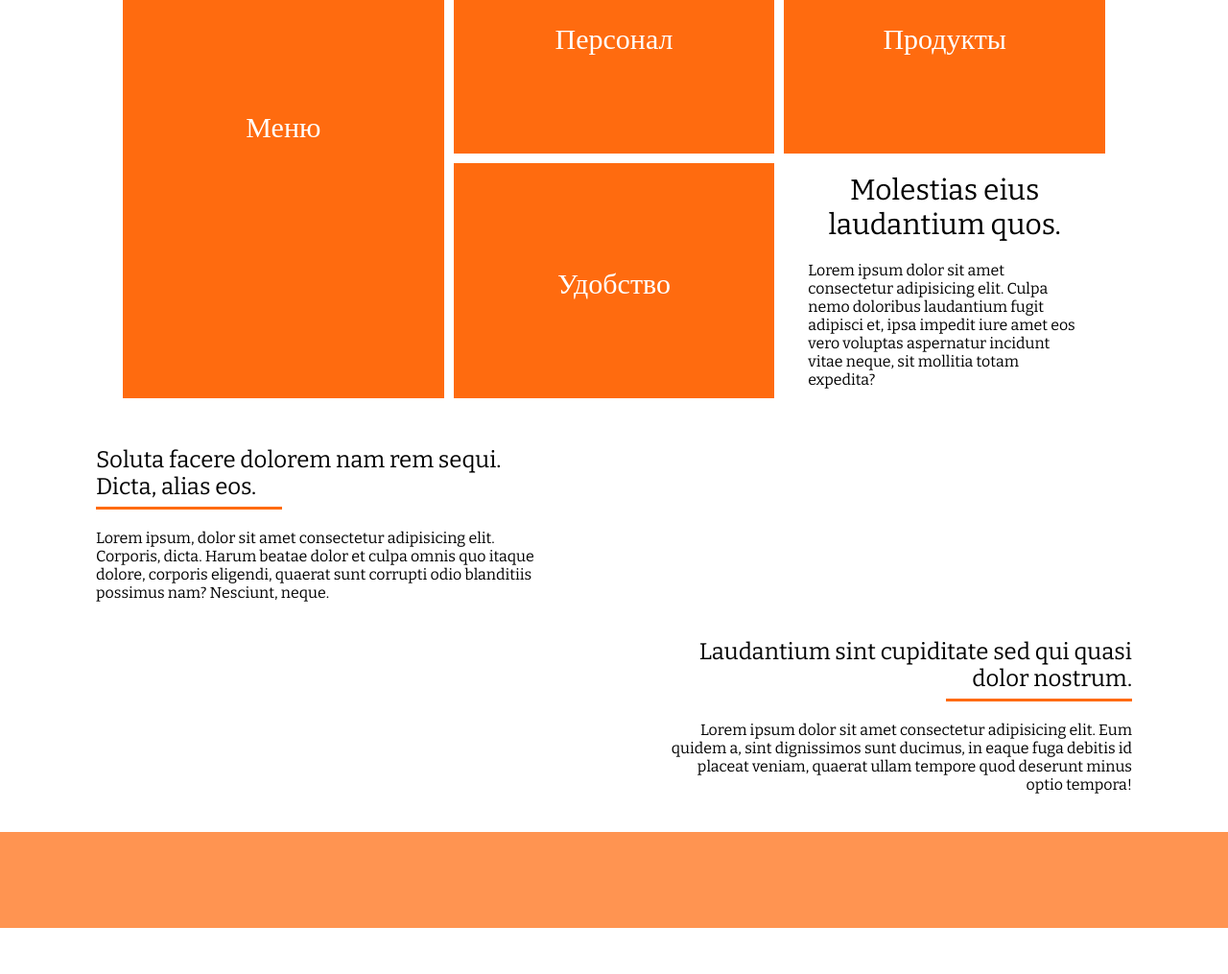
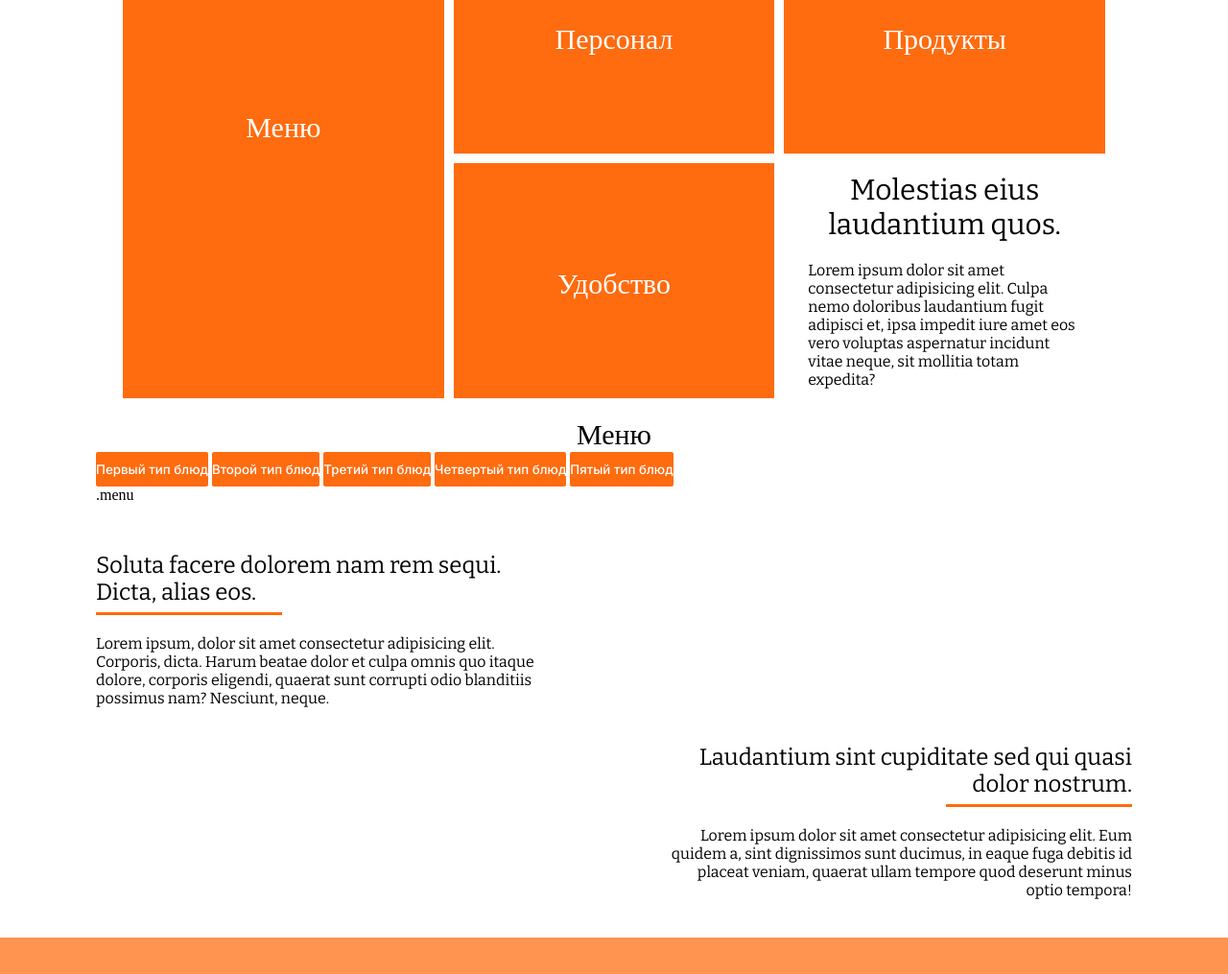
Before and after one commit to ljonasHm/home-food, a website built with webpack: page index.html in a window 1280 px wide. Shown: the part 817-1832 px from the top of the page at 96% size. Before the commit the page ends 1784 px from the top, so only its background shows below. Built offline with nearby package versions, Linux system fonts and the light colour scheme.

Commit message:
stated menu section

```diff
--- a/index.html
+++ b/index.html
@@ -102,6 +102,35 @@
             </div>
         </div>
     </div>
+    <section class="menu">
+        <div class="container">
+            <div class="menu__inner">
+                <h2 class="menu__title title">Меню</h2>
+                <div class="menu___buttons">
+                    <button class="menu__btn btn">Первый тип блюд</button>
+                    <button class="menu__btn btn">Второй тип блюд</button>
+                    <button class="menu__btn btn">Третий тип блюд</button>
+                    <button class="menu__btn btn">Четвертый тип блюд</button>
+                    <button class="menu__btn btn">Пятый тип блюд</button>
+                </div>
+                <div class="menu__slider">
+                    .menu
+                </div>
+                <div class="menu__slider">
+
+                </div>
+                <div class="menu__slider">
+
+                </div>
+                <div class="menu__slider">
+
+                </div>
+                <div class="menu__slider">
+
+                </div>
+            </div>
+        </div>
+    </section>
     <section class="scroll-anim">
         <div class="container">
             <div class="scroll-anim__inner">
```
